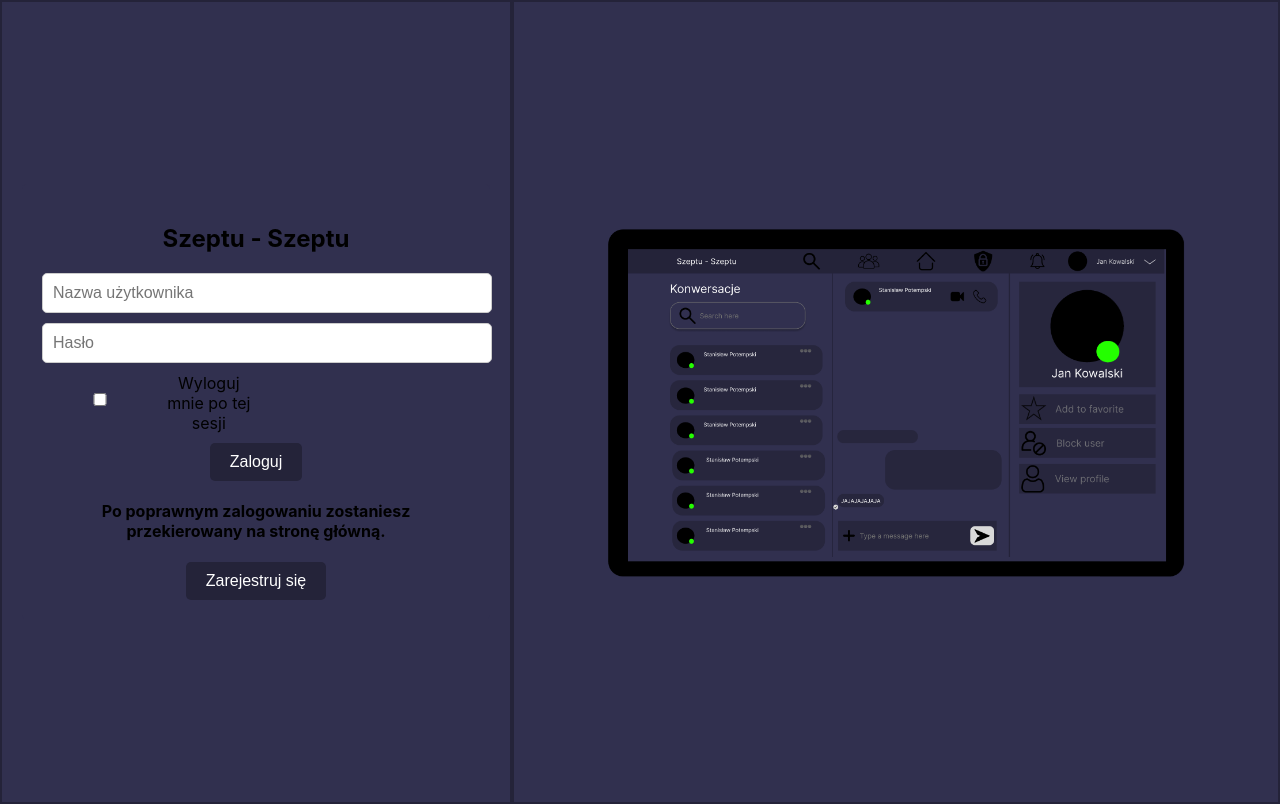
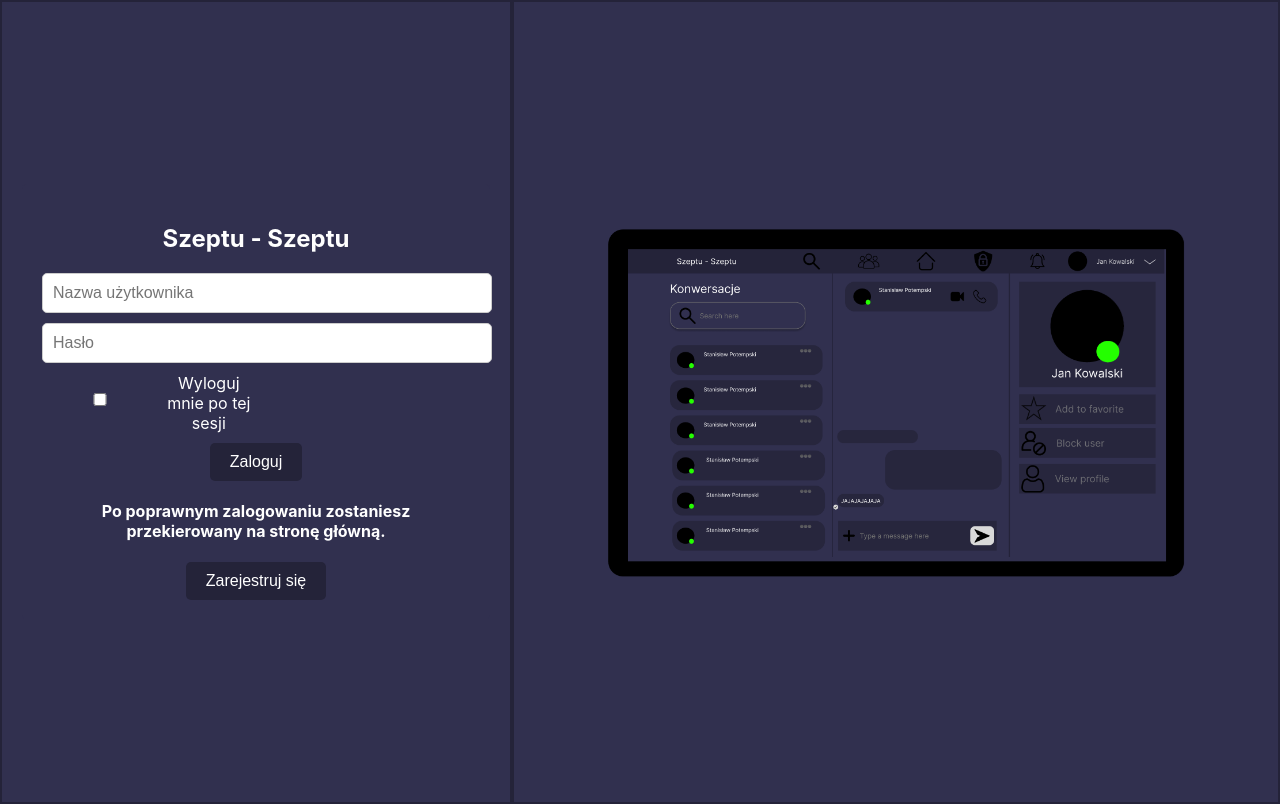
Before and after one commit to SmoczaSkala/Szeptu-Szeptu, a React (Create React App) app in the folder web/: page /login in a window 1280 px wide. Built offline with nearby package versions, Linux system fonts and the light colour scheme.

Commit message:
zmiana koloru czcionki

```diff
--- a/web/src/scss/Login.scss
+++ b/web/src/scss/Login.scss
@@ -19,7 +19,7 @@
 
 h2 {
   margin-bottom: 20px;
-  color: black;
+  color: white;
 }
 
 input {
@@ -46,7 +46,7 @@ button:hover {
 }
 
 h4 {
-  color: black;
+  color: white;
   margin-top: 20px;
 }
 
@@ -60,4 +60,5 @@ h4 {
 
 .checkbox-container label {
   margin-left: 5px;
+  color: white;
 }
--- a/web/src/scss/Register.scss
+++ b/web/src/scss/Register.scss
@@ -17,7 +17,7 @@
 
     h2 {
       margin-bottom: 20px;
-      color: black;
+      color: white;
     }
 
     input {
```
